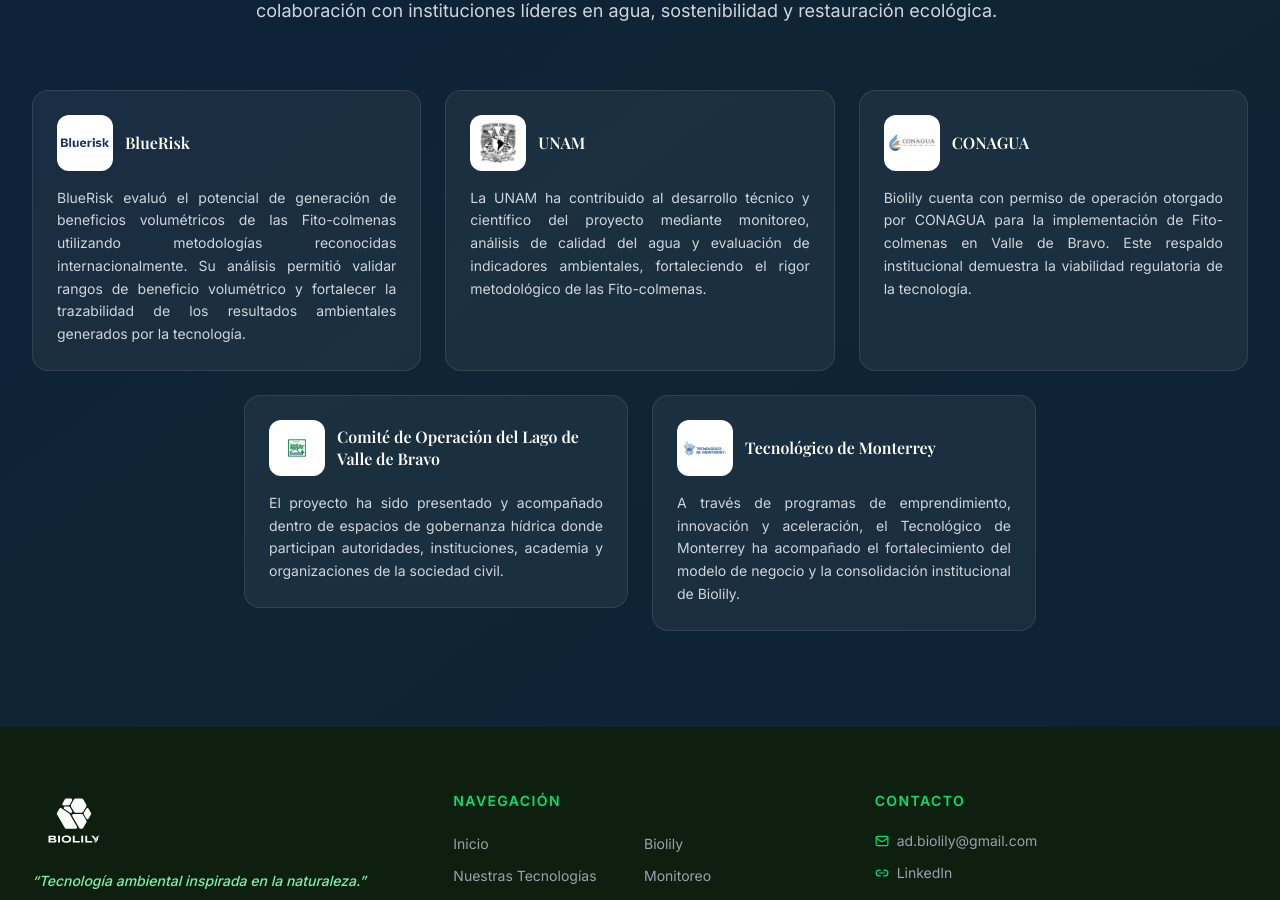
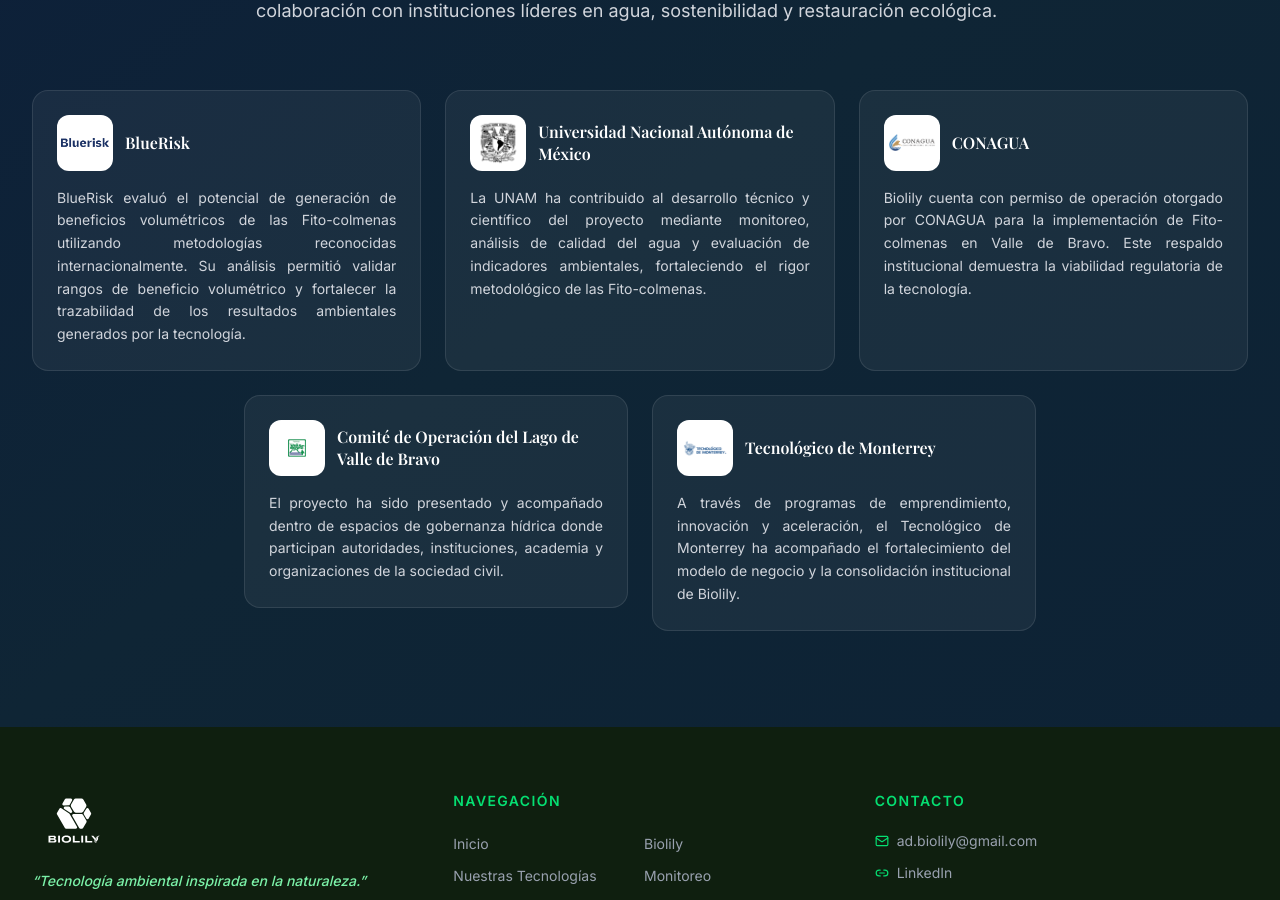
Before and after one commit to ximenaiturriagac/biolily, a Next.js app: page /respaldo in a window 1280 px wide. Shown: the part 1200-2100 px from the top of the page. Built offline with nearby package versions, Linux system fonts and the light colour scheme; a web font is replaced by a local one.

Commit message:
Update Validacion.tsx

```diff
--- a/src/components/sections/Validacion.tsx
+++ b/src/components/sections/Validacion.tsx
@@ -10,7 +10,7 @@
   },
   {
     badge: "UN",
-    name: "UNAM",
+    name: "Universidad Nacional Autónoma de México",
     logo: "/logo-unam.png",
     color: "bg-indigo-700",
     desc: "La UNAM ha contribuido al desarrollo técnico y científico del proyecto mediante monitoreo, análisis de calidad del agua y evaluación de indicadores ambientales, fortaleciendo el rigor metodológico de las Fito-colmenas.",
```
